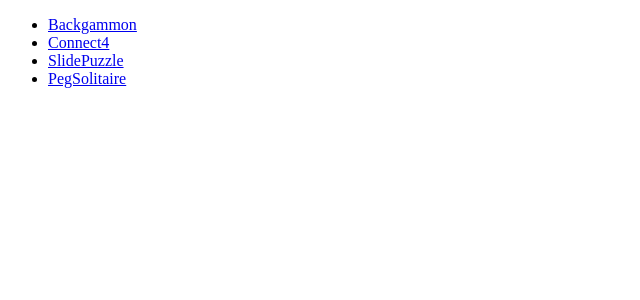
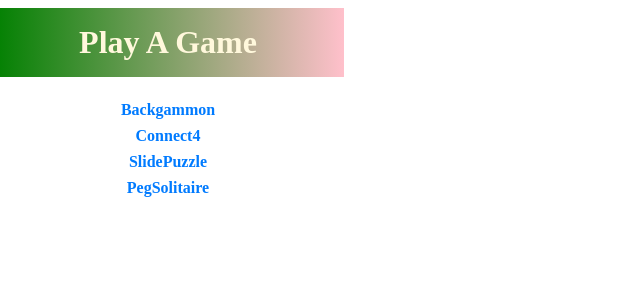
Before and after one commit to annmarie/play_a_game, a React (Vite) app: page / in a window 1280 px wide. Shown: the top 300 px of the page, without its empty margins (0-640 px from the left). Built offline with nearby package versions, Linux system fonts and the light colour scheme.

Commit message:
updated homepage styles

```diff
--- a/src/App.css
+++ b/src/App.css
@@ -1,5 +1,6 @@
-.main {
-  margin: 10px;
+body {
+  height: 100vh;
+  margin: 0;
 }
 
 .well {
@@ -11,12 +12,3 @@
   padding: 2px;
   margin: 2px;
 }
-
-.list {
-  list-style-type: 'none';
-  padding: 0;
-}
-
-.list-item {
-  margin: 10px 0;
-}
--- a/src/App.jsx
+++ b/src/App.jsx
@@ -1,4 +1,4 @@
-import { BrowserRouter as Router, Routes, Route, Link } from 'react-router-dom';
+import { BrowserRouter as Router, Routes, Route } from 'react-router-dom';
 import { Provider } from 'react-redux';
 import { store } from './store';
 import SlidePuzzle from './SlidePuzzle';
--- a/src/Home/index.jsx
+++ b/src/Home/index.jsx
@@ -1,14 +1,16 @@
 import { Link } from 'react-router-dom';
+import './styles.css'
 
 const Hello = () => {
-  return (
+  return (<div className="main">
+    <h1 className="header">Play A Game</h1>
     <ul className="list">
       <li className="list-item"><Link to="/backgammon">Backgammon</Link></li>
       <li className="list-item"><Link to="/connect4">Connect4</Link></li>
       <li className="list-item"><Link to="/slidepuzzle">SlidePuzzle</Link></li>
       <li className="list-item"><Link to="/pegsolitaire">PegSolitaire</Link></li>
     </ul>
-  );
+  </div>);
 };
 
 export default Hello
--- /dev/null
+++ b/src/Home/styles.css
@@ -0,0 +1,38 @@
+
+.main {
+  display: flex;
+  flex-direction: column;
+  align-items: center;
+  width: 20em;
+}
+
+.header {
+  color: cornsilk;
+  background: linear-gradient(to right, green, pink);
+  padding: .5em;
+  margin: 0;
+  text-align: center;
+  width: 100%;
+}
+
+.list {
+  list-style-type: none;
+  padding: 0;
+  text-align: center;
+  width: 20em;
+}
+
+.list-item {
+  margin: .5em 0;
+}
+
+.list-item a {
+  text-decoration: none;
+  color: #007BFF;
+  font-weight: bold;
+  transition: color 0.3s;
+}
+
+.list-item a:hover {
+  color: #0056b3;
+}
```
